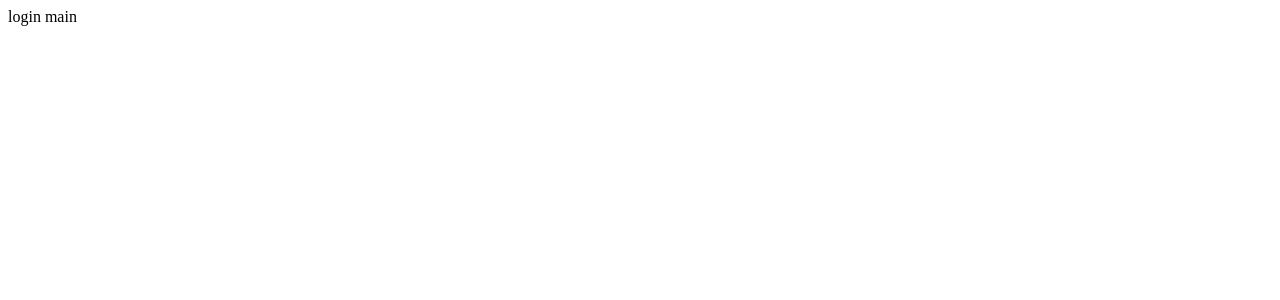
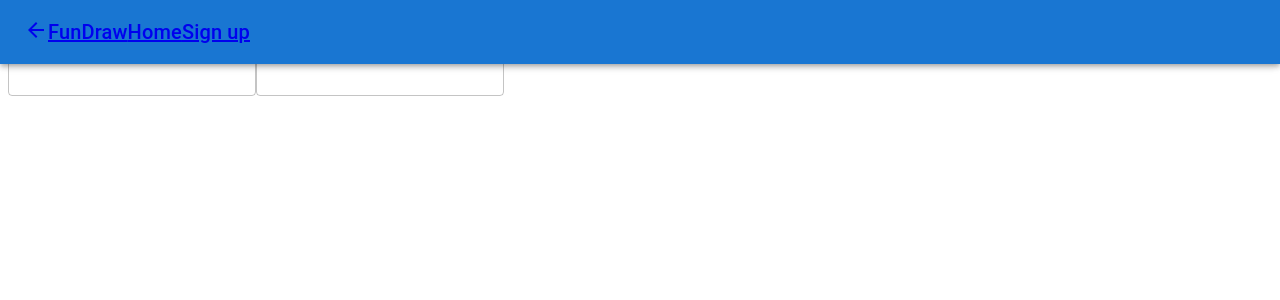
Before and after one commit to oluwaseunalo/fundraw, a React (Create React App) app: page /login in a window 1280 px wide. Shown: the top 300 px of the page. Built offline with nearby package versions, Linux system fonts and the light colour scheme.

Commit message:
statement: Complete the switch statement of the Navbar component

```diff
--- a/package.json
+++ b/package.json
@@ -5,6 +5,7 @@
   "dependencies": {
     "@emotion/react": "^11.6.0",
     "@emotion/styled": "^11.6.0",
+    "@mui/icons-material": "^5.1.1",
     "@mui/material": "^5.1.1",
     "@testing-library/jest-dom": "^5.15.0",
     "@testing-library/react": "^11.2.7",
--- a/src/App.js
+++ b/src/App.js
@@ -1,12 +1,13 @@
 import React from 'react'
 import {Routes, Route} from 'react-router-dom'
 
-import { DrawingPage, HomePage, LoginPage, ProfileUpdate, SignUpPage, UserDrawing } from './components'
+import { DrawingPage, HomePage, LoginPage, ProfileUpdate, SignUpPage, UserDrawing, Navbar} from './components'
 
 const App = () => {
   return (
 
     <div>
+      <Navbar/>
       <Routes>
       <Route exact path='/' element={<HomePage/>} />
       <Route exact path='/login' element={<LoginPage/>} />
--- a/src/components/HomePage/HomePage.js
+++ b/src/components/HomePage/HomePage.js
@@ -1,6 +1,5 @@
 import React from 'react'
 
-import Navbar from './Navbar'
 import Main from './Main'
 import Footer from './Footer'
 
@@ -8,9 +7,8 @@ import Footer from './Footer'
 const HomePage = () => {
   return (
     <div>
-      <Navbar/>
       <Main/>
-      <Footer/>
+      <Footer />
     </div>
   )
 }
--- a/src/components/HomePage/Navbar.js
+++ /dev/null
@@ -1,20 +0,0 @@
-import React from 'react'
-import { AppBar, Toolbar, Typography} from '@mui/material'
-import {Link} from 'react-router-dom'
-
-const Navbar = () => {
-  return (
-    <div>
-      <AppBar>
-        <Toolbar>
-          <Typography variant='h6'><Link to='/'>FunDraw</Link></Typography>
-          <Typography variant='h6'>Contact</Typography>
-          <Typography variant='h6'><Link to='/login'>Sign in</Link></Typography>
-
-        </Toolbar>
-      </AppBar>
-    </div>
-  )
-}
-
-export default Navbar
--- a/src/components/LoginPage/LoginPage.js
+++ b/src/components/LoginPage/LoginPage.js
@@ -1,9 +1,12 @@
 import React from 'react'
+
+
+import Main from './Main'
 
 const LoginPage = () => {
   return (
     <div>
-      login main
+      <Main />
     </div>
   )
 }
--- /dev/null
+++ b/src/components/LoginPage/Main.js
@@ -0,0 +1,27 @@
+import React from 'react'
+import {Typography, FormControl, TextField, Box, Button} from '@mui/material'
+import {Link} from 'react-router-dom'
+
+
+
+
+const Main = () => {
+  return (
+    <Box display='block'>
+    <FormControl variant='standard'>
+      <Typography variant='h6'>Email</Typography>
+      <TextField variant='outlined' required/>
+    </FormControl>
+    <FormControl variant='standard'>
+      <Typography variant='h6'>Password</Typography>
+      <TextField variant='outlined' required/>
+    </FormControl>
+    <Link to='/login'><Button variant='contained'>Login</Button></Link>
+
+
+
+    </Box>
+  )
+}
+
+export default Main
--- /dev/null
+++ b/src/components/Navbar.js
@@ -0,0 +1,51 @@
+import React from 'react'
+import {useLocation} from 'react-router-dom'
+import { AppBar, Toolbar, Typography} from '@mui/material'
+import {Link} from 'react-router-dom'
+import { ArrowBack } from '@mui/icons-material'
+
+
+const Navbar = () => {
+    const location = useLocation();
+const NavHomepage = () => {
+    return (
+        <div>
+      <AppBar>
+        <Toolbar>
+          <Typography variant='h6'><Link to='/'>FunDraw</Link></Typography>
+          <Typography variant='h6'>Contact</Typography>
+          <Typography variant='h6'><Link to='/login'>Sign in</Link></Typography>
+
+        </Toolbar>
+      </AppBar>
+    </div>
+    )
+}
+
+const NavLogin = () =>{
+    return(
+        <div>
+        <AppBar>
+          <Toolbar>
+            <Link to='/'><ArrowBack/></Link>
+            <Typography variant='h6'><Link to='/'>FunDraw</Link></Typography>
+            <Typography variant='h6'><Link to='/'>Home</Link></Typography>
+            <Typography variant='h6'><Link to='/signup'>Sign up</Link></Typography>
+          </Toolbar>
+        </AppBar>
+      </div>
+    )
+}
+
+switch(location.pathname){
+    case '/': return(<NavHomepage/>);
+
+    case '/login': return(<NavLogin/>);
+
+    default:
+
+}
+
+}
+
+export default Navbar
--- a/src/components/index.js
+++ b/src/components/index.js
@@ -4,3 +4,4 @@ export {default as LoginPage} from './LoginPage/LoginPage';
 export {default as ProfileUpdate} from './ProfileUpdatePage/ProfileUpdate';
 export {default as SignUpPage} from './SignUpPage/SignUpPage';
 export {default as UserDrawing} from './UserDrawingList/UserDrawing';
+export {default as Navbar} from './Navbar'
```
Also changed, not shown: src/components/LoginPage/Navbar.js (deleted, +0 -11 lines), 1 other file (tests, documents, lock files or other folders).
